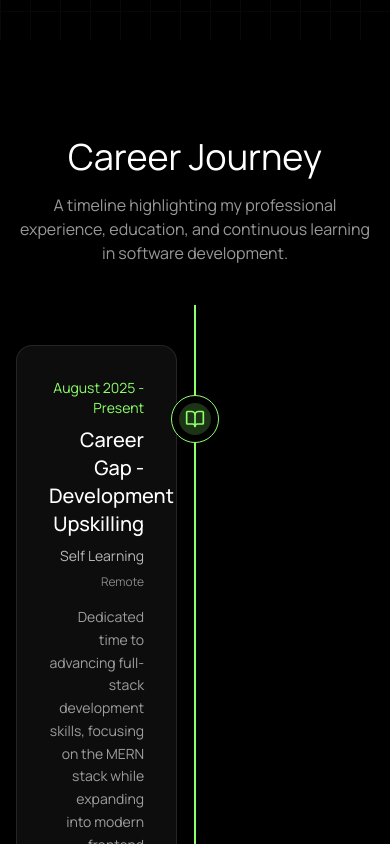
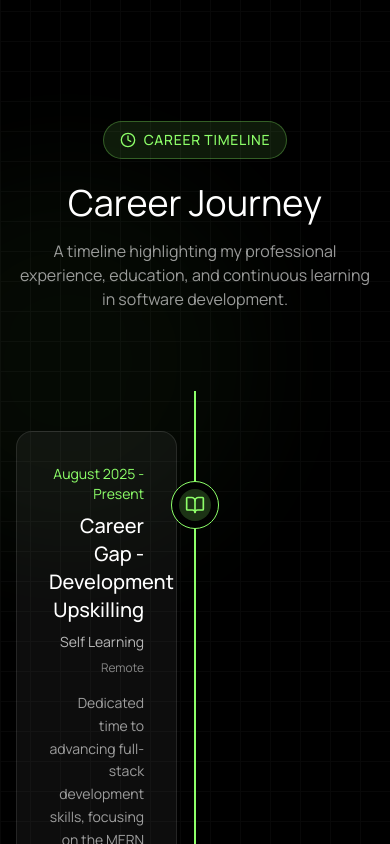
Before and after one commit to Karthikeyan1701/dev-personal-portfolio, a React (Vite) app: page / in a window 390 px wide. Shown: the part 8800-9644 px from the top of the page. Built offline with nearby package versions, Linux system fonts and the light colour scheme; no server answers.

Commit message:
Done with the styling improvements

```diff
--- a/src/components/sections/Insights.jsx
+++ b/src/components/sections/Insights.jsx
@@ -115,7 +115,7 @@ const Insights = () => {
                     className="w-full shrink-0 px-4"
                     style={{ scrollSnapAlign: 'start' }}
                   >
-                    <div className="max-w-3xl mx-auto bg-white/5 border border-white/10 rounded-2xl p-8 backdrop-blur-sm">
+                    <div className="max-w-3xl mx-auto bg-white/5 border border-white/10 rounded-2xl p-8 backdrop-blur-sm hover:border-primary/30 transition-all duration-300">
                       {/* Category */}
                       <div className="mb-3">
                         <span className="text-xs uppercase tracking-wider text-primary">
--- a/src/components/sections/Timeline.jsx
+++ b/src/components/sections/Timeline.jsx
@@ -1,4 +1,10 @@
-import { Briefcase, GraduationCap, Laptop, BookOpen } from 'lucide-react';
+import {
+  Briefcase,
+  GraduationCap,
+  Laptop,
+  BookOpen,
+  Clock,
+} from 'lucide-react';
 import FadeIn from '../animations/FadeIn';
 import { timeline } from '../../data/timeline';
 
@@ -11,11 +17,36 @@ const iconMap = {
 
 const Timeline = () => {
   return (
-    <section id="timeline" className="relative py-24 bg-black overflow-hidden">
-      <div className="max-w-7xl mx-auto px-4 sm:px-6 lg:px-8">
+    <section id="timeline" className="relative py-20 bg-black overflow-hidden">
+      {/* Background Gradients */}
+      <div className="absolute inset-0 overflow-hidden">
+        <div className="absolute top-32 right-1/3 w-96 h-96 bg-primary/20 opacity-20 rounded-full blur-3xl" />
+        <div className="absolute bottom-32 left-1/3 w-96 h-96 bg-primary/20 opacity-20 rounded-full blur-3xl" />
+        <div className="absolute top-1/2 left-1/2 -translate-x-1/2 -translate-y-1/2 w-96 h-96 bg-primary/10 opacity-20 rounded-full blur-3xl" />
+      </div>
+
+      {/* Optional grid pattern */}
+      <div
+        className="absolute inset-0 opacity-[0.03]"
+        style={{
+          backgroundImage: `
+        linear-gradient(to right, white 1px, transparent 1px),
+        linear-gradient(to bottom, white 1px, transparent 1px)
+      `,
+          backgroundSize: '30px 30px',
+        }}
+      />
+      <div className="relative z-10 max-w-7xl mx-auto px-4 sm:px-6 lg:px-8">
         {/* Section Header */}
         <FadeIn delay={0}>
-          <div className="text-center mb-20">
+          <div className="text-center mb-30">
+            <div className="inline-flex items-center gap-2 px-4 py-2 bg-primary/10 border border-primary/30 rounded-full mb-6">
+              <Clock className="w-4 h-4 text-primary" />
+              <span className="text-sm text-primary font-medium tracking-wider uppercase">
+                Career Timeline
+              </span>
+            </div>
+
             <h2 className="text-4xl lg:text-5xl text-white mb-4">
               Career Journey
             </h2>
@@ -36,7 +67,7 @@ const Timeline = () => {
             const Icon = iconMap[item.type];
 
             return (
-              <div key={item.id} className="relative flex items-start mb-32">
+              <div key={item.id} className="relative flex items-start mb-20">
                 {/* Node */}
                 <div
                   className="absolute left-1/2 -translate-x-1/2
@@ -52,7 +83,7 @@ const Timeline = () => {
                 <FadeIn delay={index * 100}>
                   <div
                     className={`relative z-20 w-[45%] bg-white/5 border border-white/10
-                    rounded-2xl p-8 backdrop-blur-sm
+                    rounded-2xl p-8 backdrop-blur-sm hover:border-primary/30 transition-all duration-300
                     ${isLeft ? 'mr-auto text-right' : 'ml-auto text-left'}`}
                   >
                     {/* Period */}
```
